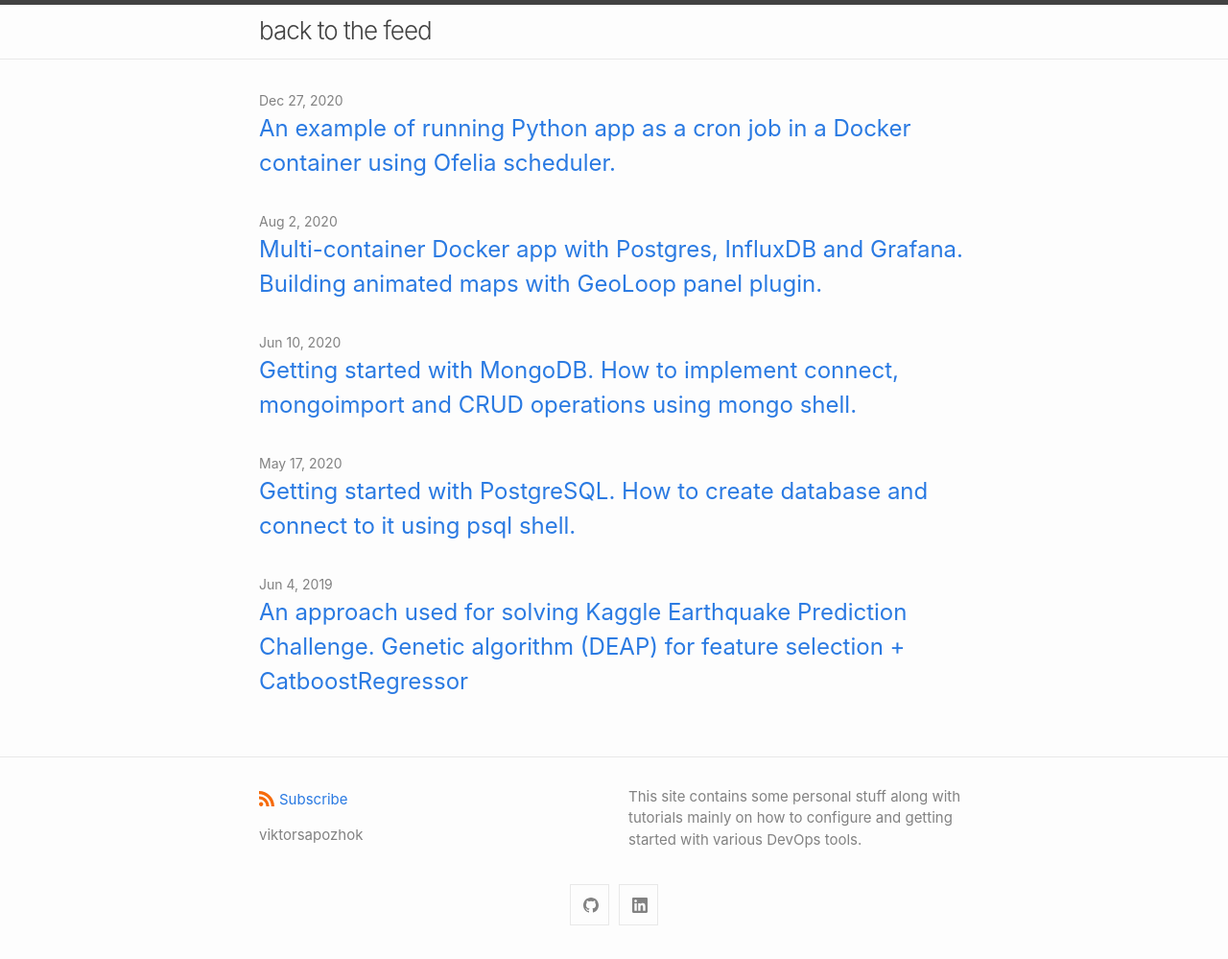
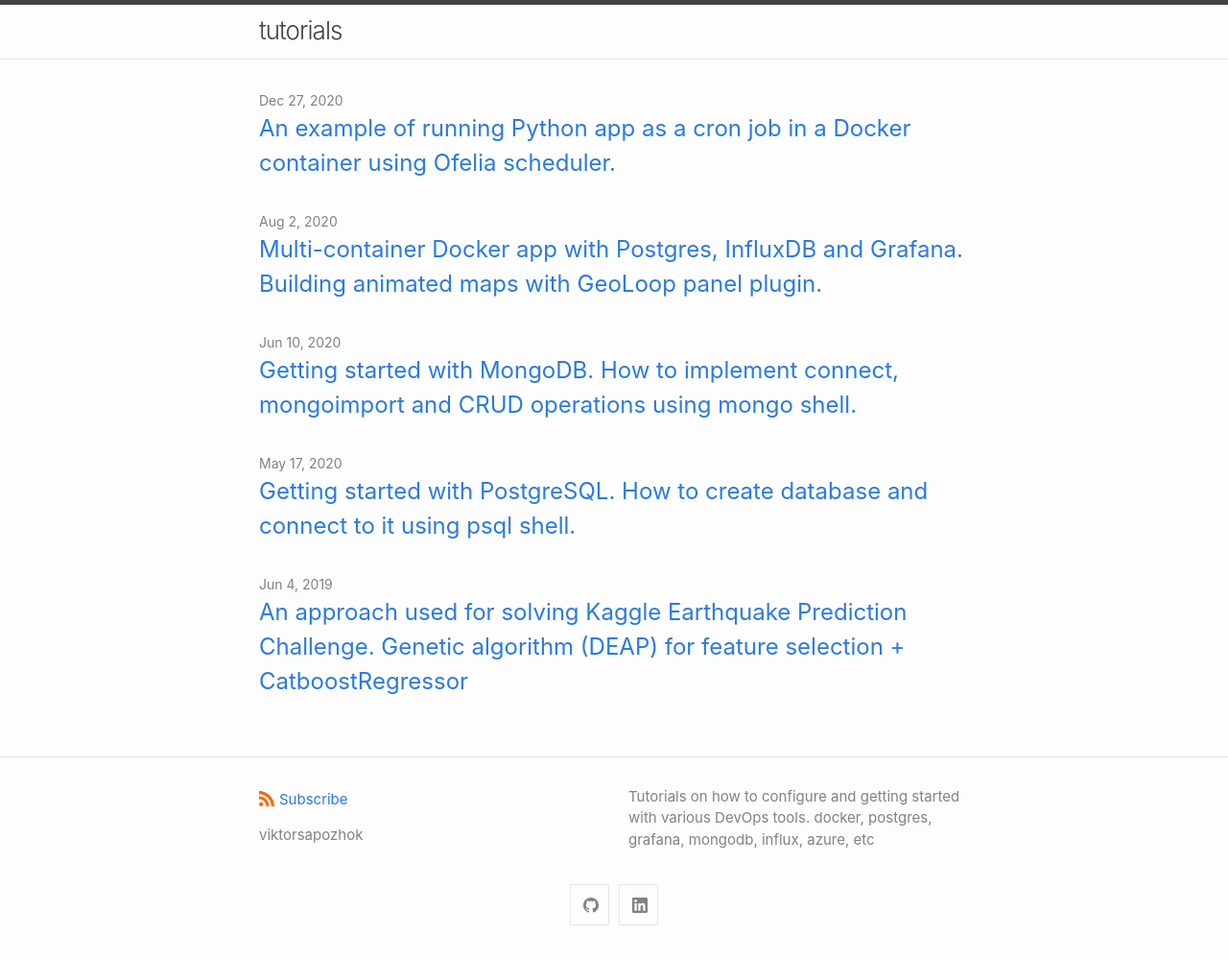
Before and after one commit to viktorsapozhok/viktorsapozhok.github.io, a Jekyll site: the page built from index.md, in a window 1280 px wide. Shown: the whole page at 96% size. Built offline with Jekyll 4.4.1, drawn with Linux system fonts in a browser that asks for light colours.

Commit message:
updated description

```diff
--- a/_config.yml
+++ b/_config.yml
@@ -1,10 +1,10 @@
-title: back to the feed
+title: tutorials
 author:
   name: viktorsapozhok
 #  email: your-email@domain.com
 description: > # this means to ignore newlines until "show_excerpts:"
-  This site contains some personal stuff along with tutorials mainly on how to
-  configure and getting started with various DevOps tools.
+  Tutorials on how to configure and getting started with various DevOps tools.
+  docker, postgres, grafana, mongodb, influx, azure, etc
 permalink: /:slug/
 
 show_excerpts: false # set to true to show excerpts on the homepage
```
